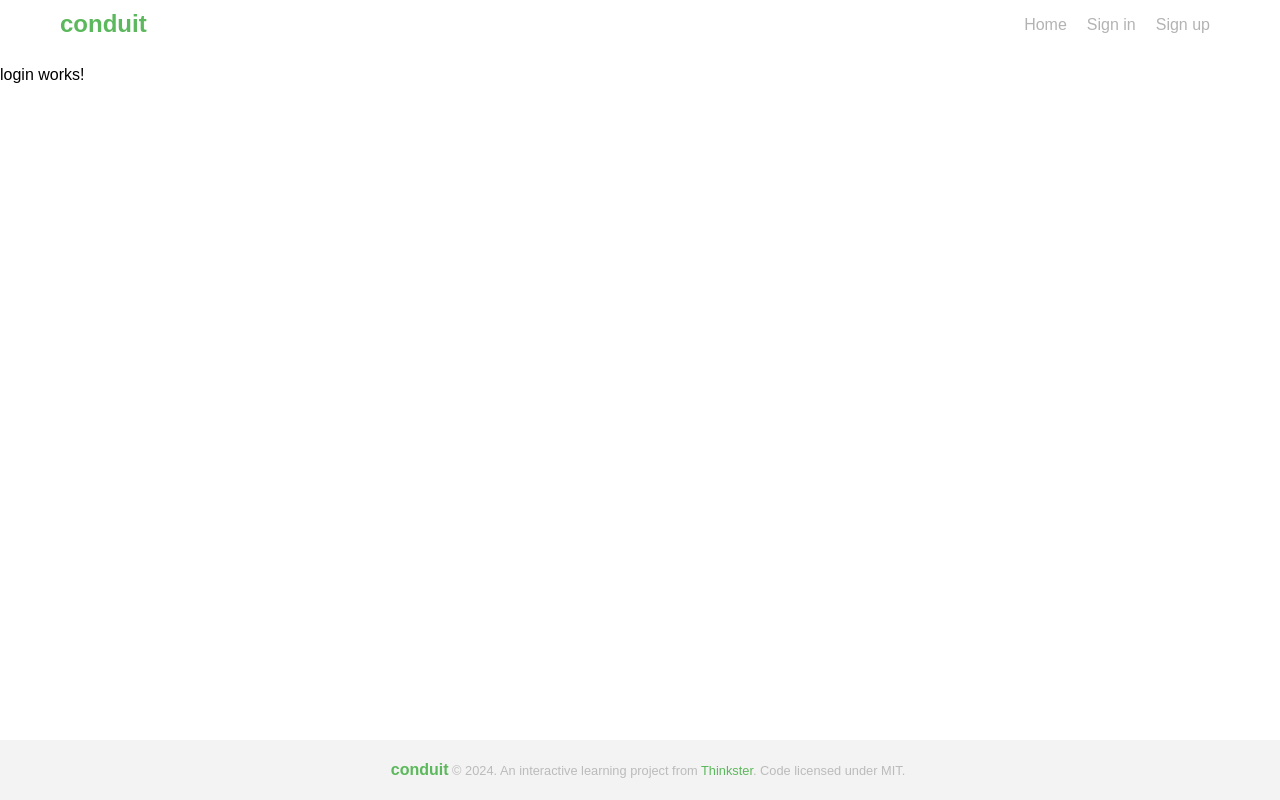
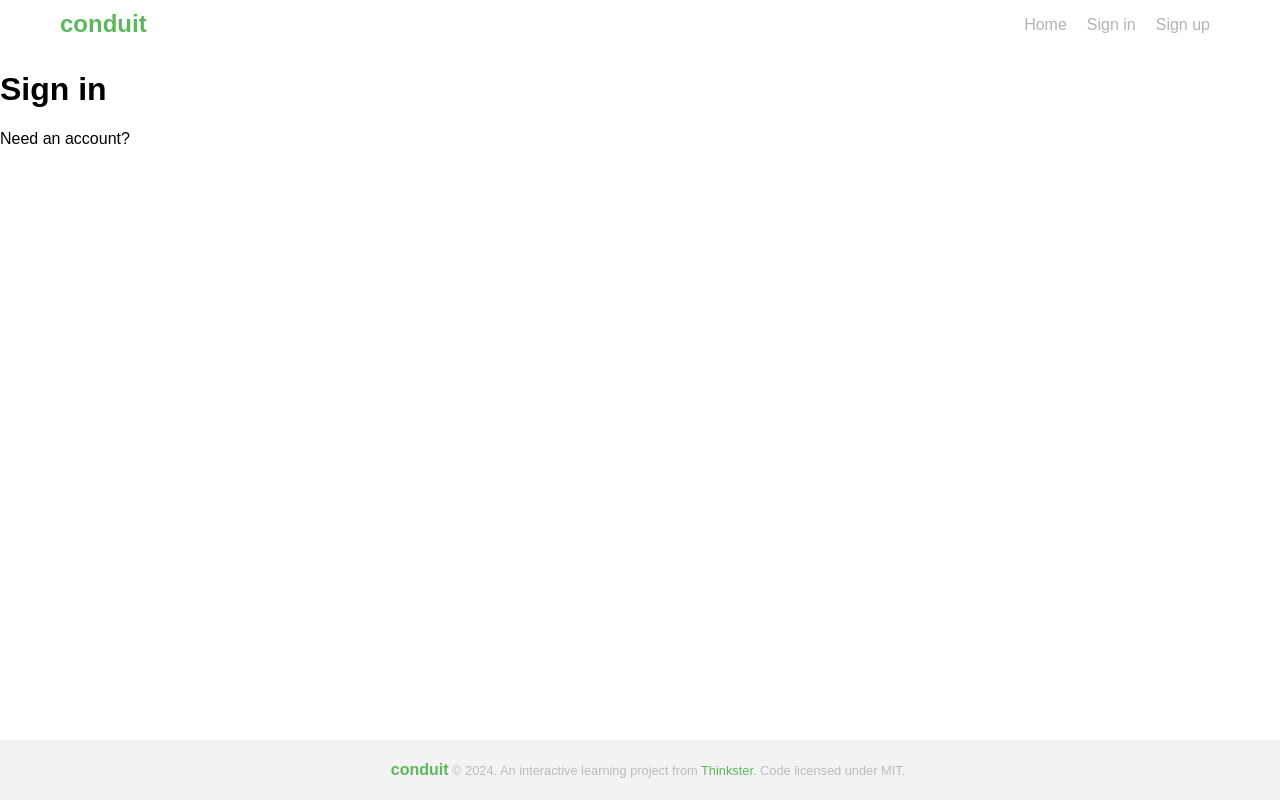
Before and after one commit to Error-4444/mcu-112-web-12131546-final, an Angular app: page /login in a window 1280 px wide. Built offline with nearby package versions, Linux system fonts and the light colour scheme.

Commit message:
新增登入頁面文字

```diff
--- a/src/app/login/login.component.html
+++ b/src/app/login/login.component.html
@@ -1 +1,2 @@
-<p>login works!</p>
+<h1>Sign in</h1>
+<p>Need an account?</p>
```
